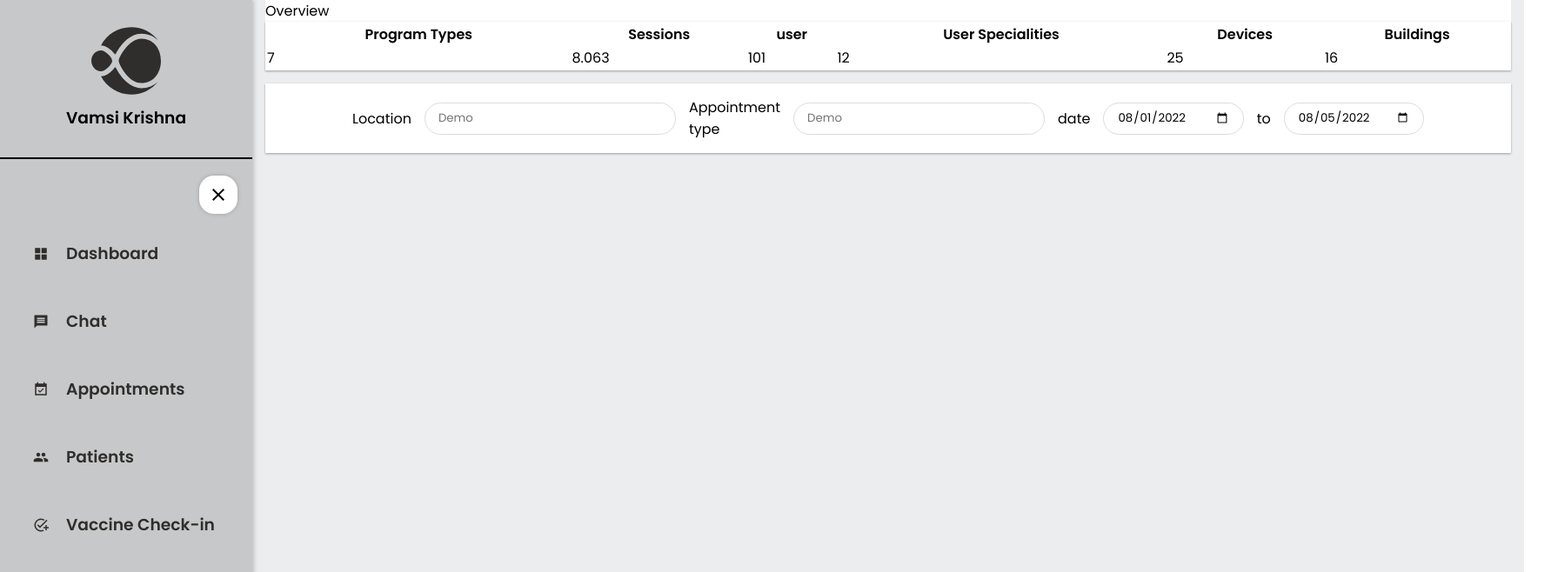
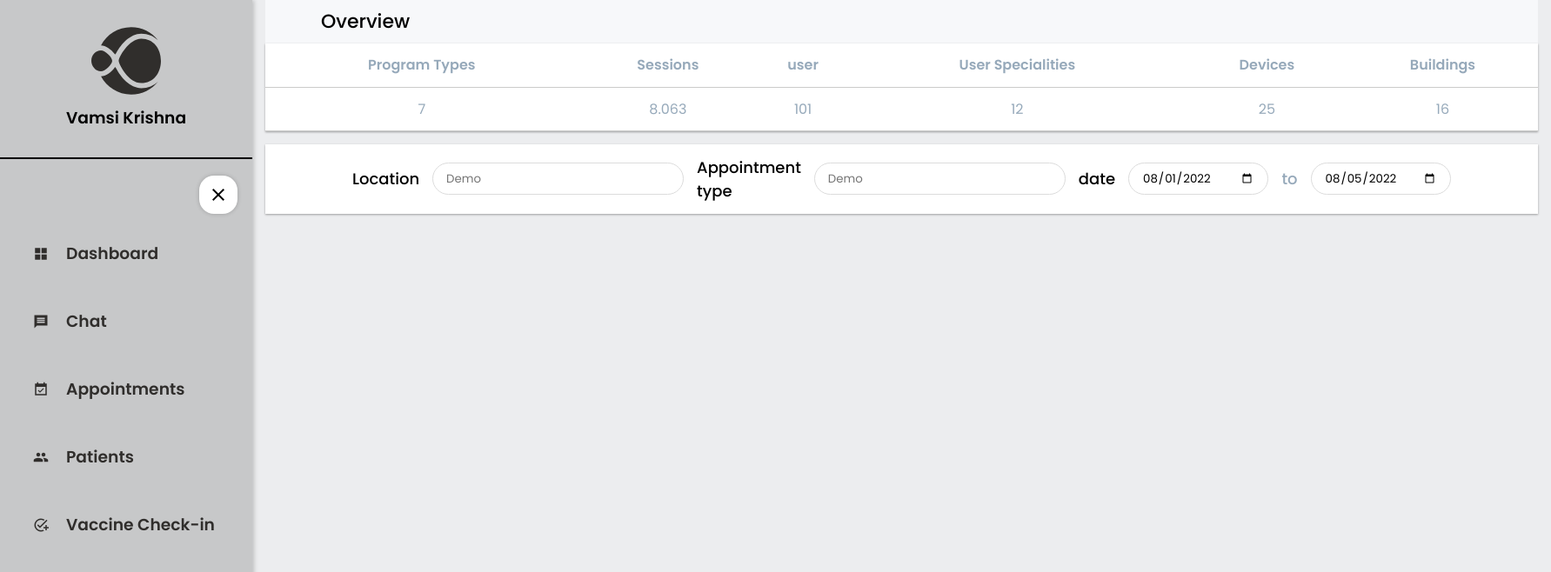
Before and after one commit to jenilsangani/Dashboard-Health-care, a plain HTML site: page index.html in a window 1280 px wide. Shown: the top 658 px of the page at 87% size, 1783 px wide, since content can reach past the window. Drawn offline with Linux system fonts and the light colour scheme.

Commit message:
change color of text

```diff
--- a/style.scss
+++ b/style.scss
@@ -124,14 +124,42 @@ body {
       }
       .card:hover {
         box-shadow: 0 14px 11px rgba(0, 0, 0, 0.11),
-          0 5px 6px rgba(0, 0, 0, 0.10);
+          0 5px 6px rgba(0, 0, 0, 0.1);
       }
       .top {
         background: white;
+        // position: relative;
         .table {
           width: 100%;
           table {
+            border-bottom: 1px solid rgba(#979795, 0.5);
             width: 100%;
+            border-collapse: collapse;
+            tr:nth-child(1) {
+              text-align: center;
+              th {
+                height: 50px;
+                color: #96a9ba;
+                border-bottom: 1px solid rgba(#979795, 0.5);
+              }
+            }
+            tr:nth-child(2) {
+              text-align: center;
+              td {
+                color: #96a9ba;
+                height: 50px;
+              }
+            }
+          }
+        }
+        .overview {
+          background: #f7f8fa;
+          p {
+            padding-left: 64px;
+            height: 50px;
+            font-weight: 500;
+            font-size: 22px;
+            padding-top: 8px;
           }
         }
       }
@@ -144,16 +172,24 @@ body {
         padding: 0 100px;
         gap: 15px;
         height: 80px;
-        .input{
+        .input {
           margin: 22px 0px;
           display: flex;
           align-items: center;
           gap: 15px;
-          input{
+          p {
+            font-size: 18px;
+            font-weight: 500;
+            font-style: normal;
+          }
+          input {
             border: 1px solid gainsboro;
             border-radius: 25px;
             height: 37px;
             padding: 0px 15px;
+          }
+          p:nth-child(3) {
+            color: #96a9ba;
           }
         }
       }
```
Also changed, not shown: dist/style.css.
